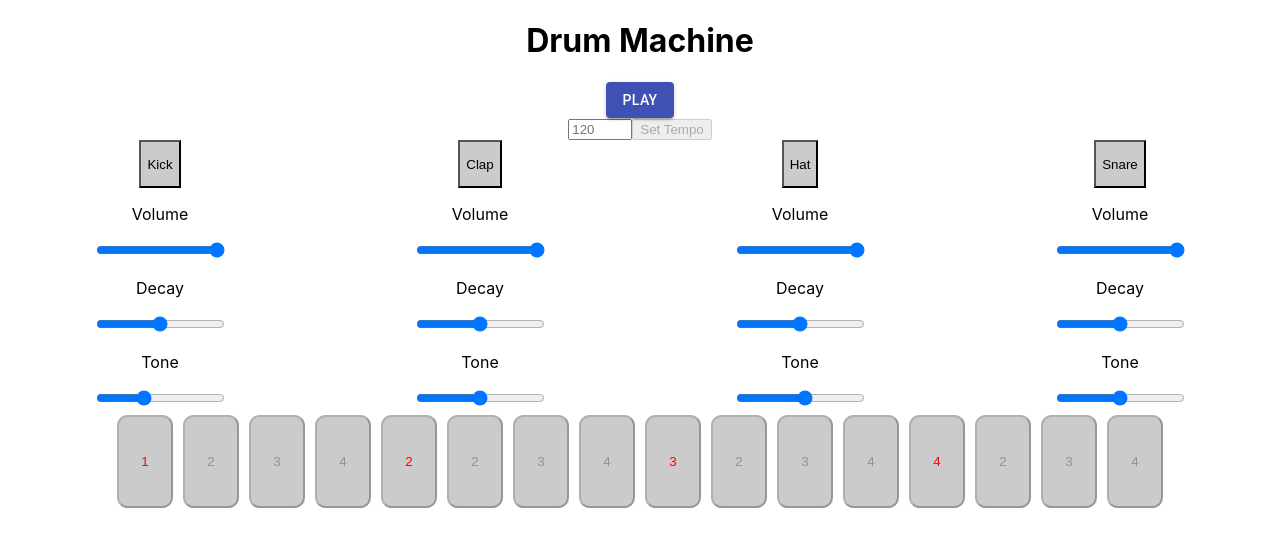
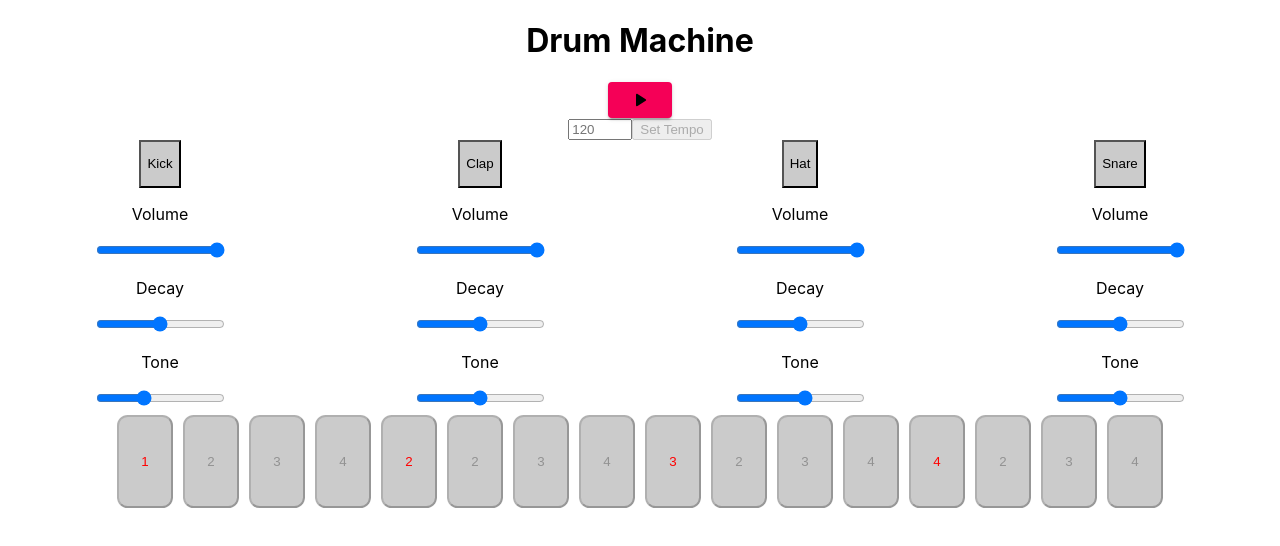
Before and after one commit to 11hkella/musical-grids, a React (Create React App) app in the folder client/: page / in a window 1280 px wide. Shown: the top 546 px of the page. Built offline with nearby package versions, Linux system fonts and the light colour scheme.

Commit message:
added play/pause svg to button

```diff
--- a/client/src/components/PlayPause.jsx
+++ b/client/src/components/PlayPause.jsx
@@ -1,7 +1,7 @@
 import React, { Component } from 'react'
 import Button from '@material-ui/core/Button'
 import PlayIcon from '../images/play_arrow-24px.svg'
-import PauseIcon from '../images/pause_arrow-24px.svg'
+import PauseIcon from '../images/pause-24px.svg'
 
 export default class PlayPause extends Component {
     constructor(props) {
@@ -26,8 +26,8 @@ export default class PlayPause extends Component {
     render() {
         return (
             <div>
-                <Button variant='contained' color='primary' onClick={this.handleClick}>
-                    {this.state.playing ? 'Pause' : 'Play'}
+                <Button variant='contained' color='secondary' onClick={this.handleClick}>
+                    <img src={this.state.playing ? PauseIcon : PlayIcon} alt={this.state.playing ? 'Pause' : 'Play'} />
                 </Button>
             </div>
         )
```
